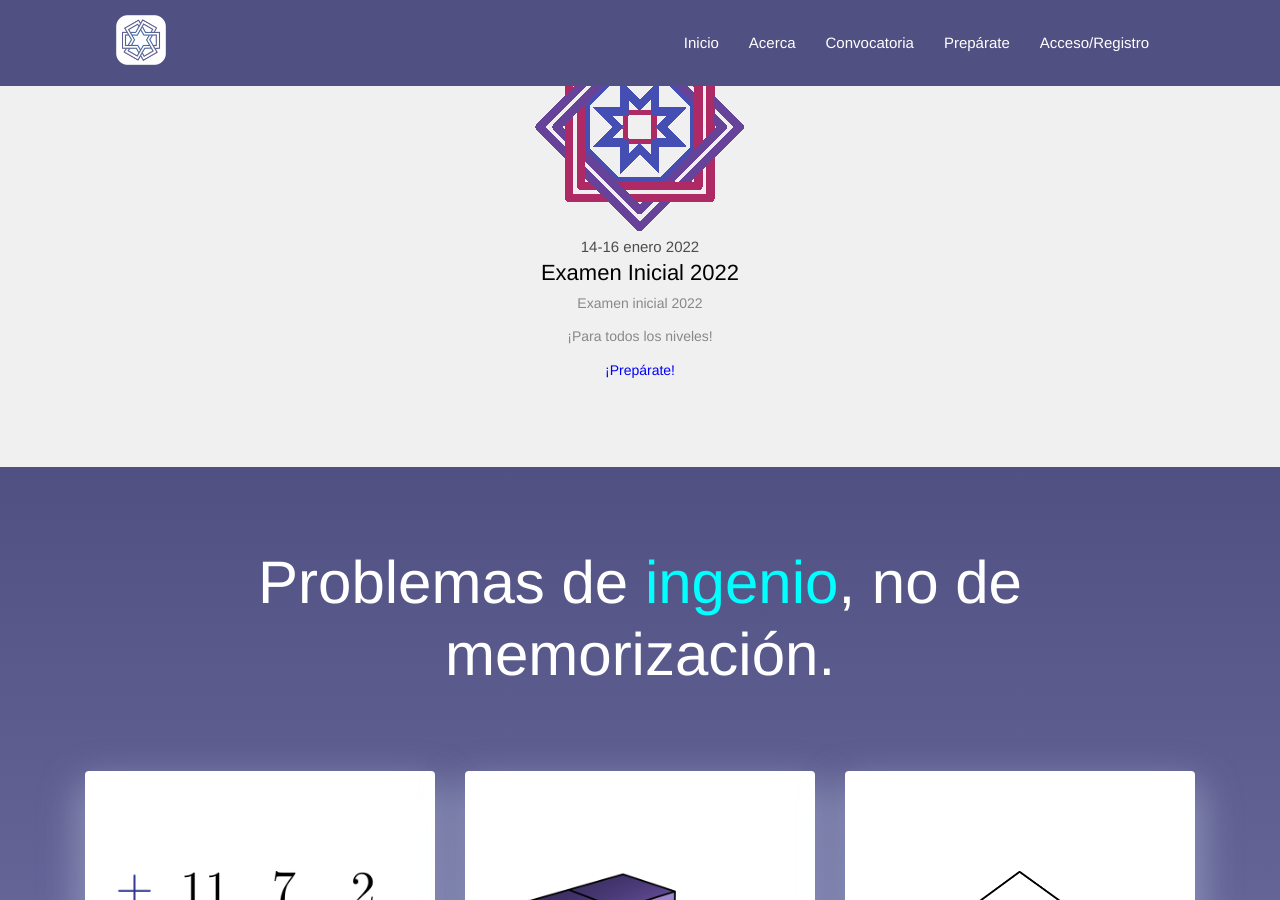
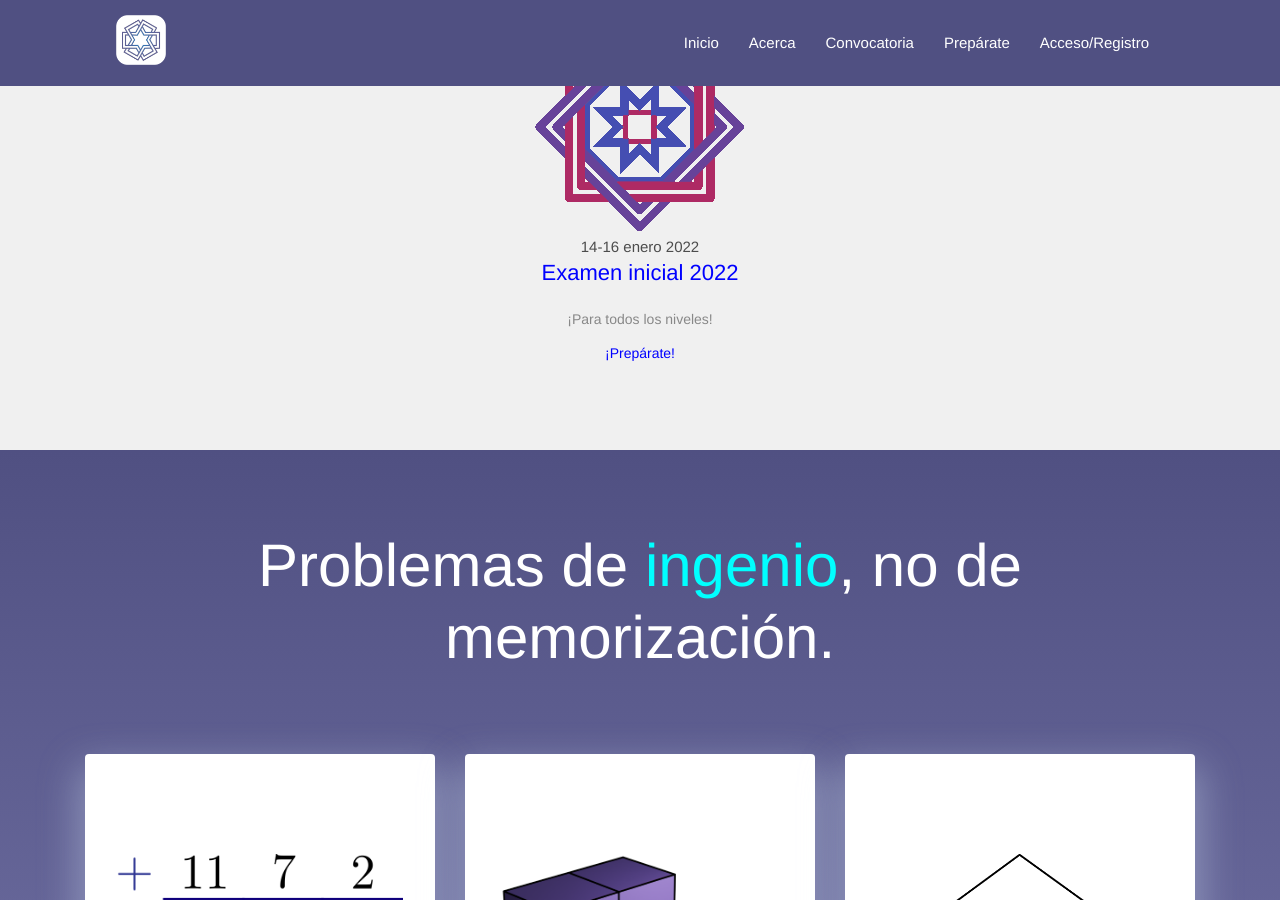
Before and after one commit to OlimpiadaMatematicasMichoacan/WOMM, a Jekyll site: the page built from index.html, in a window 1280 px wide and 900 px high, scrolled down 1432 px. Built offline with Jekyll 4.4.1, drawn with Linux system fonts in a browser that asks for light colours; nearby versions of some CDN libraries.

Commit message:
convocatoria

```diff
--- a/_data/settings.yml
+++ b/_data/settings.yml
@@ -134,7 +134,7 @@ stats:
 # Events Section
 
 events:
-- {name: Examen Inicial 2022, icon: 'logo-3.png', date: '14-16 enero 2022', organization: 'Examen inicial 2022<br><br>¡Para todos los niveles!<br><br><a href="/preparate">¡Prepárate!</a></br>'}
+- {name: <a href="/convocatoria">Examen inicial 2022</a>, icon: 'logo-3.png', date: '14-16 enero 2022', organization: '<br>¡Para todos los niveles!<br><br><a href="/preparate">¡Prepárate!</a></br>'}
 #- {name: Actividad, icon: 'camara.png', date: '15 de mayo 2021', organization: '¡Tenemos una actividad preparada para aquellas personas que avanzaron a la fase 3! Ve el sistema para más detalles.'}
 #- {name: Examen Semifinal OMMEB (fase 3 OMM), icon: 'logo-3.png', date: '22-23 mayo 2021', organization: 'En el <a href="https://registro.olimpiadamatematicasmichoacan.org:8443/login/index.php">mismo sistema</a> donde fue el segundo examen será el tercero.'}
 #- {name: Final OMM, icon: 'icon-3.png', date: 'Mayo 2021', organization: 'UMICH'}
```
